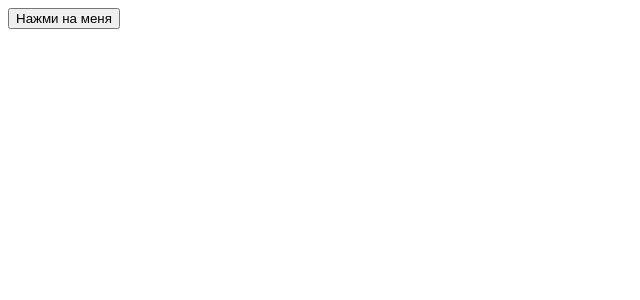
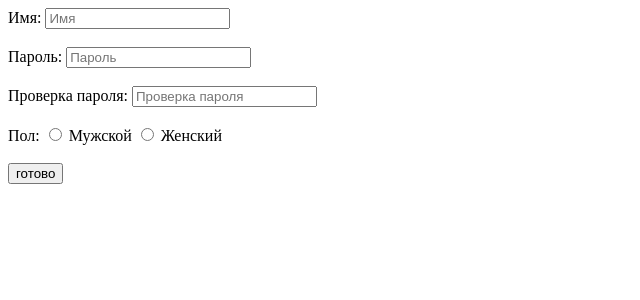
Before and after one commit to kbanin/fw_layout, a PHP site: page /app/views/Page/index.php in a window 1280 px wide. Shown: the top 300 px of the page, without its empty margins (0-640 px from the left). Run offline with PHP 8.4, Linux system fonts and the light colour scheme.

Commit message:
Автоматическая загрузка

```diff
--- a/app/views/Page/index.php
+++ b/app/views/Page/index.php
@@ -1,16 +1,34 @@
 <!DOCTYPE html>
 <html lang="en">
+
 <head>
     <meta charset="UTF-8">
     <meta name="viewport" content="width=device-width, initial-scale=1.0">
     <title>Изучение JS</title>
 </head>
+
 <body>
 
-<button onclick="onClickButtton()" >Нажми на меня</button>
+    <form id="main-form"  method ="post">
+        <label for="name">Имя:</label>
+        <input type="text" name="name" placeholder="Имя" id="name"><br><br>
+        <label for="password">Пароль:</label>
+        <input type="password" name="pass" placeholder="Пароль" id="pass"><br><br>
+        <label for="repass">Проверка пароля:</label>
+        <input type="password" name="repass" placeholder="Проверка пароля" id="repass"><br><br>
+        <span>Пол:</span>
+        <input type="radio" name="state" id="male" value="Мужской">
+        <label for="male">Мужской</label>
+        <input type="radio" name="state" id="female" value="Женский">
+        <label for="female">Женский</label><br><br>
+        <div id="error" style = "color: red"></div>
+        <input type="submit"  name="submit" value="готово">
 
-<script src="/js/main.js"> </script>
+    </form>
+
+    <script src="/js/main.js"> </script>
 
 
 </body>
+
 </html>
--- a/log.txt
+++ b/log.txt
@@ -3,3 +3,4 @@ Code is running
 Code is running
 Code is running
 Code is running
+Code is running
--- a/public/js/main.js
+++ b/public/js/main.js
@@ -197,9 +197,86 @@
 
 // info();
 // console.log(num);
+// var counter = 0;
+// function onClickButton (el){
 
-function onClickButton (){
+//   counter++;
+//   el.innerHTML = "Вы нажали на кнопку :"+ counter;
+//   el.style.background = "red";
+//   el.style.color = "blue";
 
-  alert ("Вы нажали на меня");
+//   el.style.cssText = "border-radius: 100px ;border:5; font-size:30px"
+//   console.log(el.onclick);
+
+// }
+
+// function onInput (el){
+//  if (el.value == "Hello")
+//   alert ("И тебе привет");
+
+//   console.log(el.value);
+
+
+// }
+
+// var text = document.getElementById("text")
+// text.title = "New Text";
+// console.log (text.title);
+
+// text.style.color = 'red';
+// text.style.backgroundColor = 'blue';
+
+// text.innerHTML = "New<br>string";
+
+// document.getElementById("text").style.color = "white";
+
+
+// var spans = document.getElementsByTagName('span');
+
+// var spans = document.getElementsByClassName('simple-text');
+
+// for (var i=0;i<spans.length;i++){
+
+// console.log(spans[i].innerHTML);
+
+// }
+
+
+document.getElementById('main-form').addEventListener("submit",checkForm)
+
+
+
+
+
+function checkForm (event){
+console.log(event);
+event.preventDefault();
+
+var el = document.getElementById('main-form');
+
+var name = el.name.value;
+var pass = el.pass.value;
+var repass = el.repass.value;
+var state = el.state.value;
+
+var fail = "";
+
+if (name ==""|| pass =="" || state == "" )
+   fail = "Заполните все поля" ;
+   else if(name.length<=1 || name.length>50 )
+   fail = "Введите корректное имя";
+   else if(pass != repass)
+   fail = "Пароли должны совпадать";
+   else if (pass.split("&").length>1)
+   fail = "Некорректный пароль";
+
+   if(fail != "")
+    {   document.getElementById('error').innerHTML = fail;
+
+
+    }else{
+      alert("Все данные корректно заполнены");
+     window.location = 'https://habr.com/ru/news/818177/';
+    }
 
 }
```
